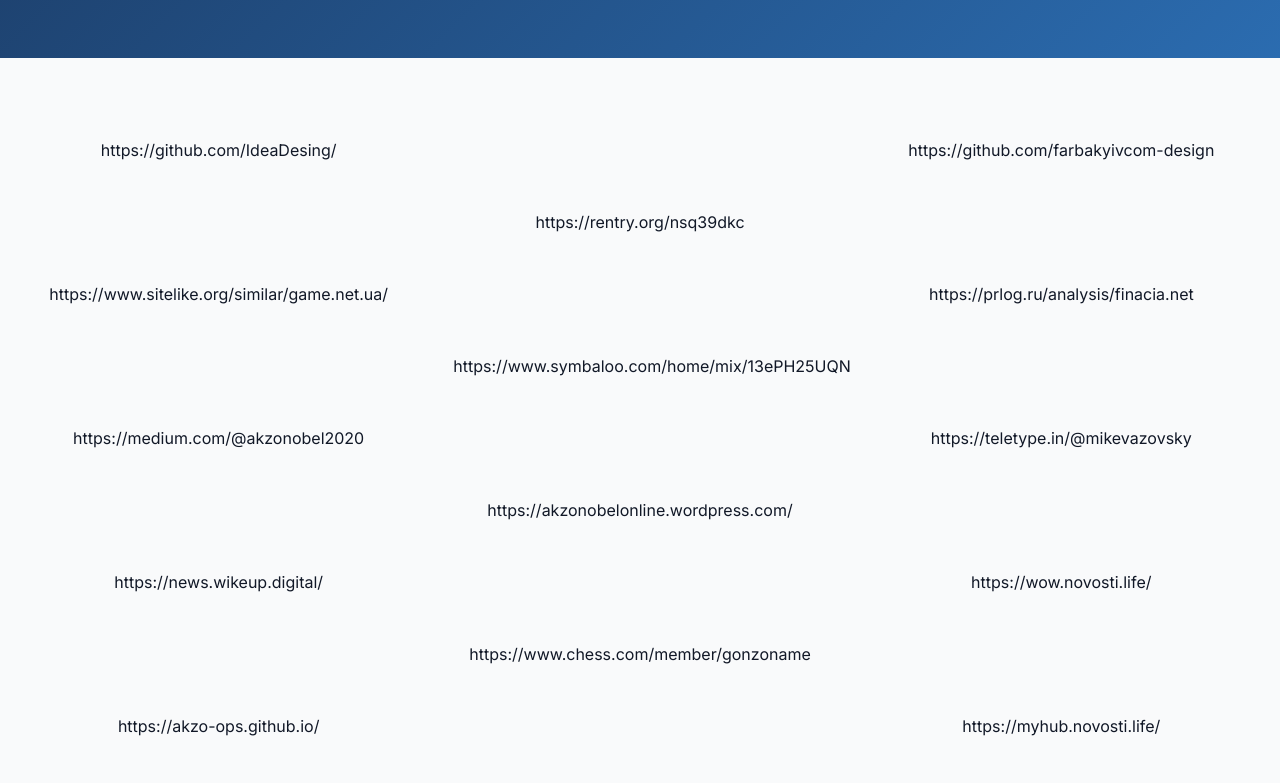
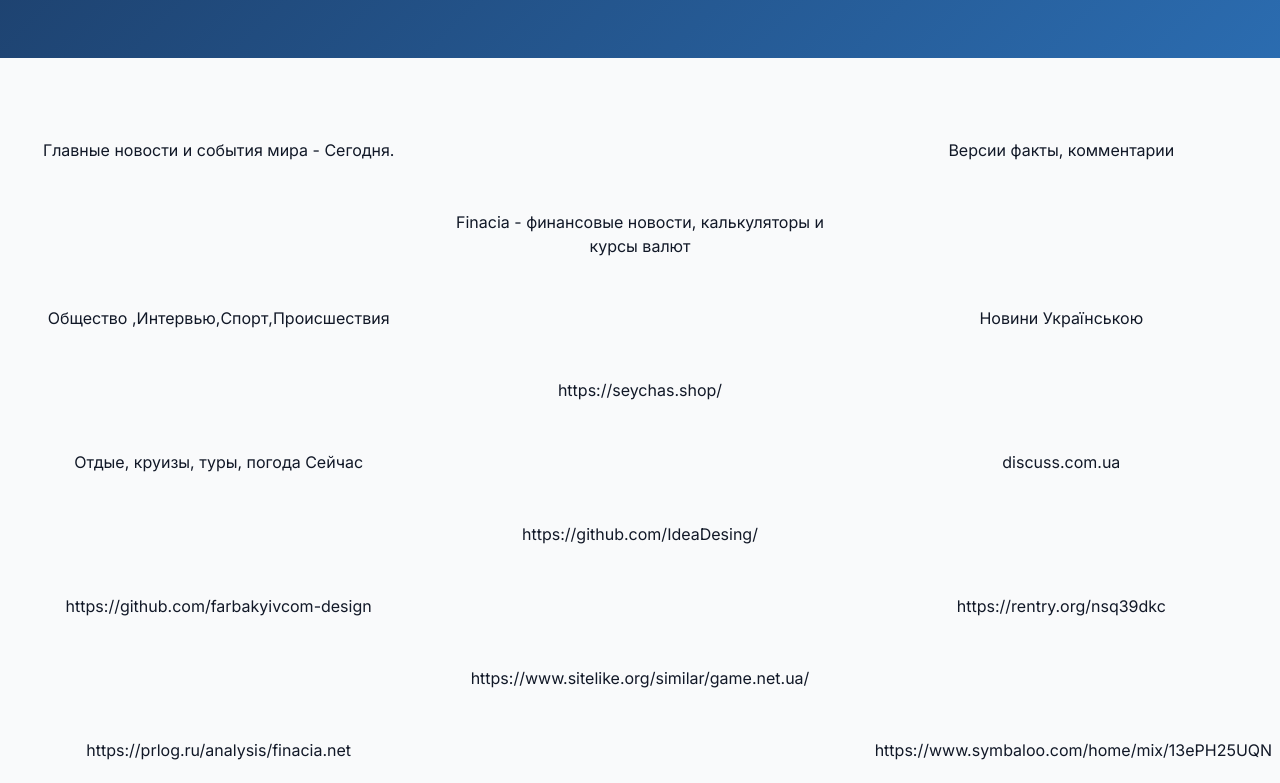
Before and after one commit to akzo-ops/akzo-ops.github.io, a plain HTML site: page link.html in a window 1280 px wide. Shown: the part 520-1303 px from the top of the page. Drawn offline with nearby package versions, Linux system fonts and the light colour scheme.

Commit message:
link.html

```diff
--- a/link.html
+++ b/link.html
@@ -37,6 +37,14 @@
 
     <section id="about" class="py-20 px-8 max-w-7xl mx-auto">
         <div class="grid md:grid-cols-3 gap-12 text-center">
+            <a href="https://segodnya.net/">Главные новости и события мира - Сегодня.</a><br>
+            <a href="https://versiiua.net/">Версии факты, комментарии</a><br>
+<a href="https://finacia.net/">Finacia - финансовые новости, калькуляторы и курсы валют</a><br>
+<a href="https://versii.net/">Общество ,Интервью,Спорт,Происшествия</a><br>
+<a href="https://novosti.org.ua/">Новини Українською</a><br>
+             <a href="https://seychas.shop/">https://seychas.shop/</a><br>
+             <a href="https://seychas.net/">Отдые, круизы, туры, погода Сейчас</a><br>
+             <a href="https://discuss.com.ua/">discuss.com.ua</a><br>
        <a href="https://github.com/IdeaDesing/">https://github.com/IdeaDesing/</a><br>
 <a href="https://github.com/farbakyivcom-design">https://github.com/farbakyivcom-design</a><br>
 <a href="https://rentry.org/nsq39dkc">https://rentry.org/nsq39dkc</a><br>
@@ -77,16 +85,14 @@
 <a href="https://akzonobelonline.wordpress.com/">https://akzonobelonline.wordpress.com/</a><br>
 <a href="https://akzonobel2020.wixsite.com/my-site-1">https://akzonobel2020.wixsite.com/my-site-1</a><br>
 <a href="https://gitlab.com/akzonobel2020">https://gitlab.com/akzonobel2020</a><br>
-<a href="https://versiiua.net/">https://versiiua.net/</a><br>
-<a href="https://finacia.net/">https://finacia.net/</a><br>
-<a href="https://versii.net/">https://versii.net/</a><br>
-<a href="https://novosti.org.ua/">https://novosti.org.ua/</a><br>
+
 <a href="https://blog.novosti.life/">https://blog.novosti.life/</a><br>
 <a href="https://game.wikeup.digital/">https://game.wikeup.digital/</a><br>
 <a href="https://news.priceo.org/">https://news.priceo.org/</a><br>
 <a href="https://novosti.life/">https://novosti.life/</a><br>
 <a href="https://gwikeup.digital/">https://wikeup.digital/</a><br>
 <a href="https://priceo.org/">https://priceo.org/</a><br>
+            <a href="https://priceo.net/">https://priceo.net/</a><br>
 <a href="https://blog.priceo.online/">https://blog.priceo.online/</a><br>
 <a href="https://priceo.online/">https://priceo.online/</a><br>
 
```
